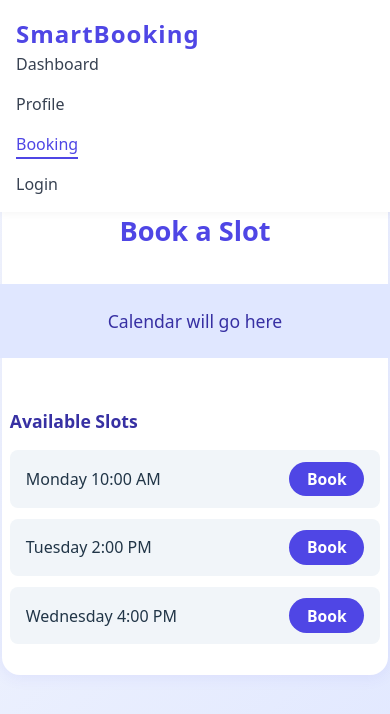
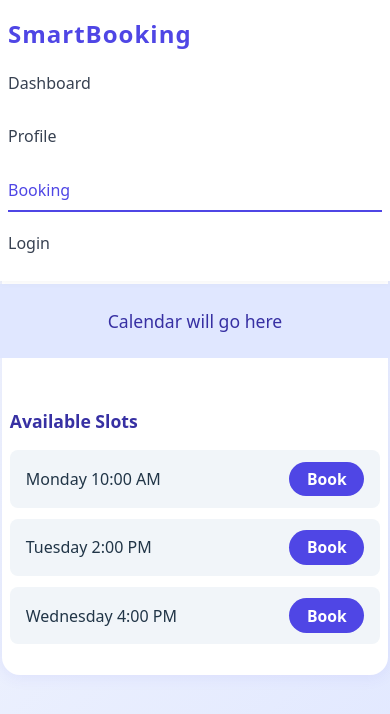
Before and after one commit to idrees31/Smart-Booking-Availability-System, a React (Vite) app: page /booking in a window 390 px wide. Shown: the top 714 px of the page. Built offline with nearby package versions, Linux system fonts and the light colour scheme.

Commit message:
Improve Navbar responsiveness, layout, and logout button styling

```diff
--- a/src/components/Navbar.css
+++ b/src/components/Navbar.css
@@ -10,6 +10,7 @@
   top: 0;
   left: 0;
   z-index: 100;
+  box-sizing: border-box;
 }
 
 .navbar-logo {
@@ -25,19 +26,29 @@
   list-style: none;
   margin: 0;
   padding: 0;
+  align-items: center;
 }
 
 .navbar-links li {
   font-size: 1rem;
+  display: flex;
+  align-items: center;
+  margin: 0;
+  padding: 0;
 }
 
-.navbar-links a {
+.navbar-links a, .logout-btn {
   text-decoration: none;
   color: #374151;
   font-weight: 500;
   transition: color 0.2s;
   padding-bottom: 2px;
   border-bottom: 2px solid transparent;
+  background: none;
+  border: none;
+  cursor: pointer;
+  font-size: 1rem;
+  margin: 0 0.2rem;
 }
 
 .navbar-links .active a,
@@ -46,39 +57,44 @@
   border-bottom: 2px solid #4f46e5;
 }
 
-.navbar-links a:hover {
+.navbar-links a:hover, .logout-btn:hover {
   color: #3730a3;
+  border-bottom: 2px solid #3730a3;
 }
 
-.logout-btn {
-  background: none;
-  border: none;
-  color: #4f46e5;
-  font-size: 1rem;
-  font-weight: 500;
-  cursor: pointer;
-  padding: 0;
-  margin: 0;
-  transition: color 0.2s;
-  text-decoration: underline;
-}
-.logout-btn:hover {
-  color: #3730a3;
-  text-decoration: underline;
+@media (max-width: 900px) {
+  .navbar {
+    padding: 1rem 0.7rem;
+  }
+  .navbar-links {
+    gap: 1rem;
+  }
 }
 
 @media (max-width: 700px) {
   .navbar {
     flex-direction: column;
     align-items: flex-start;
-    padding: 1rem 1rem;
+    padding: 1rem 0.5rem;
+  }
+  .navbar-logo {
+    margin-bottom: 0.7rem;
   }
   .navbar-links {
-    gap: 1rem;
     flex-direction: column;
+    gap: 0.7rem;
     width: 100%;
+    align-items: flex-start;
   }
   .navbar-links li {
     width: 100%;
+    justify-content: flex-start;
+  }
+  .navbar-links a, .logout-btn {
+    width: 100%;
+    text-align: left;
+    padding: 0.5rem 0;
+    margin: 0;
+    border-bottom: 2px solid transparent;
   }
 }
--- a/src/pages/Landing.jsx
+++ b/src/pages/Landing.jsx
@@ -1,7 +1,20 @@
 import React from 'react';
+import { useNavigate } from 'react-router-dom';
+import { useAuth } from '../components/AuthContext';
 import './Landing.css';
 
 const Landing = () => {
+  const navigate = useNavigate();
+  const { isLoggedIn } = useAuth();
+
+  const handleGetStarted = () => {
+    if (isLoggedIn) {
+      navigate('/dashboard');
+    } else {
+      navigate('/login');
+    }
+  };
+
   return (
     <div className="landing-container">
       <nav className="landing-navbar">
@@ -10,12 +23,12 @@ const Landing = () => {
           <li><a href="#about">About</a></li>
           <li><a href="#contact">Contact</a></li>
         </ul>
-        <button className="cta-btn">Get Started</button>
+        <button className="cta-btn" onClick={handleGetStarted}>Get Started</button>
       </nav>
       <header className="landing-header">
         <h1>Book Me, but Better</h1>
         <p>Smart, simple, and powerful booking for professionals and businesses.</p>
-        <a href="#" className="cta-btn main-cta">Create Your Profile</a>
+        <button className="cta-btn main-cta" onClick={handleGetStarted}>Create Your Profile</button>
       </header>
       <footer className="landing-footer" id="contact">
         <p>© {new Date().getFullYear()} SmartBooking. All rights reserved.</p>
```
